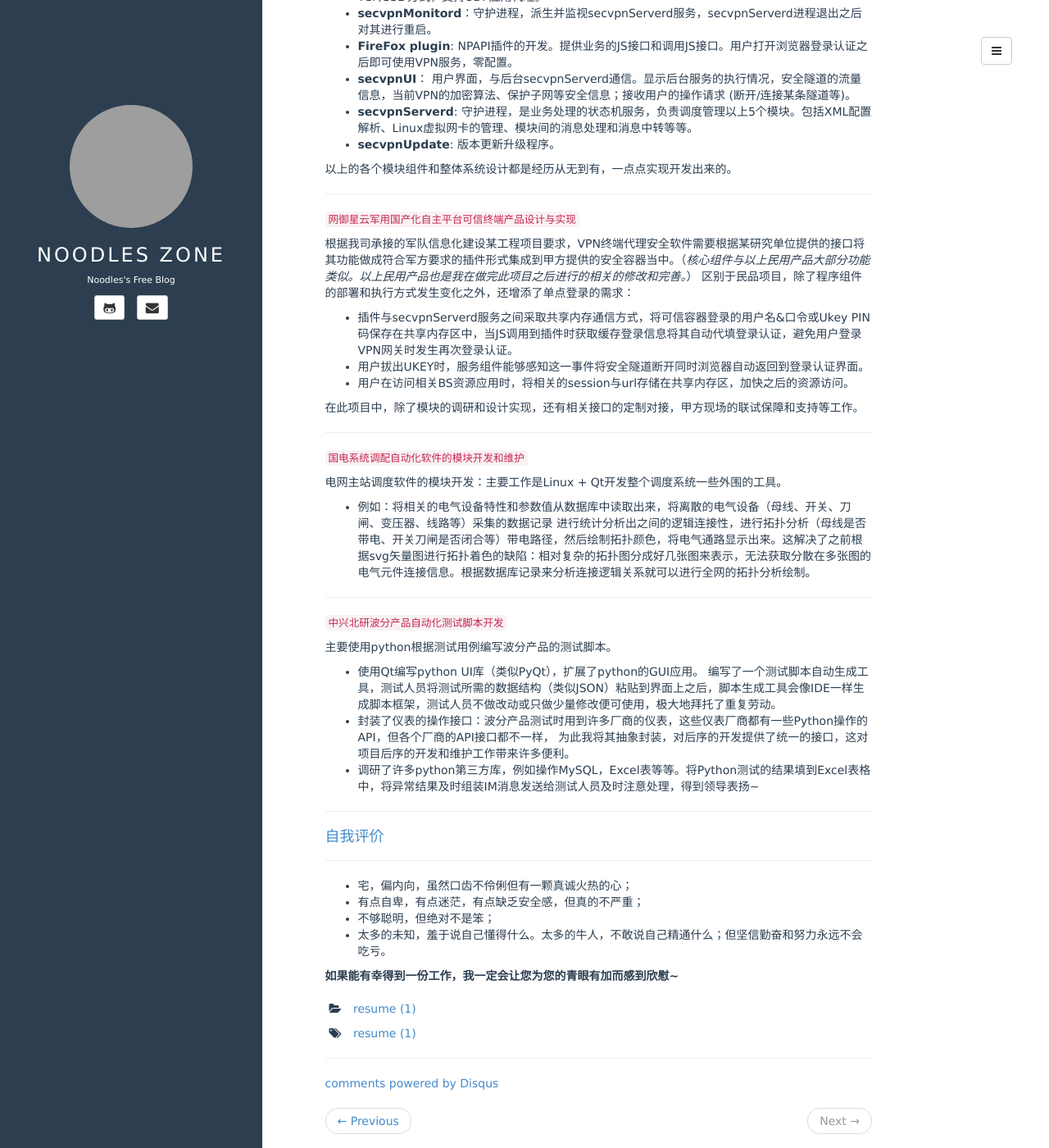
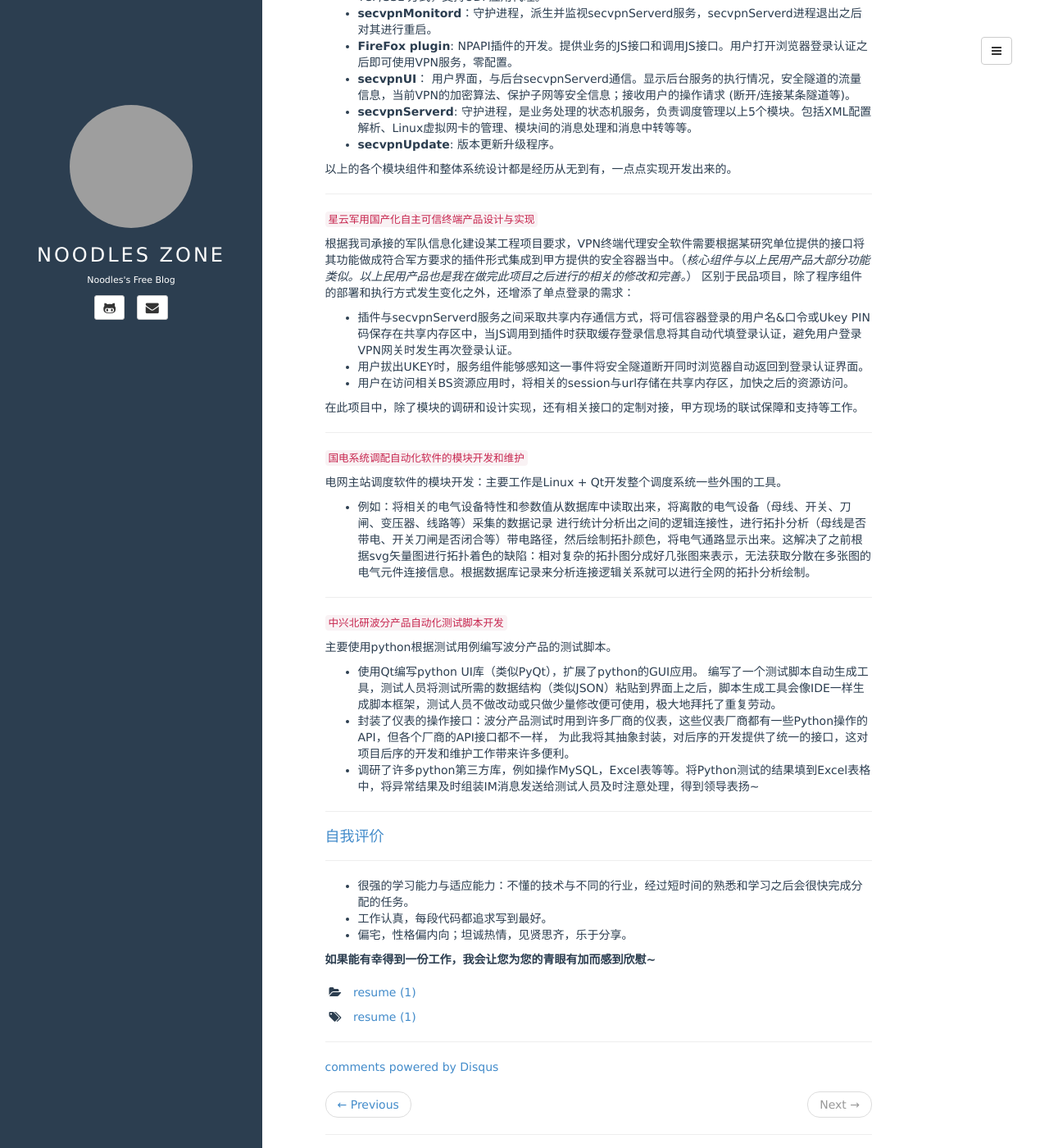
Before and after one commit to NoodlesMoMo/noodlesmomo.github.io, a Jekyll site: the page built from _posts/2016-04-30-resume.md, in a window 1280 px wide and 1400 px high, scrolled down 1534 px. Shown: the whole window at 82% size. Built offline with Jekyll 4.4.1, drawn with Linux system fonts in a browser that asks for light colours; Markdown is read by kramdown in place of the engine named in the settings; comment, search, counter and statistics services are not loaded; some of the changed text lies outside the part shown; grey boxes are pictures that could not be loaded.

Commit message:
fix something

```diff
--- a/_posts/2016-04-30-resume.md
+++ b/_posts/2016-04-30-resume.md
@@ -65,7 +65,7 @@ tags:
 ------------------------------------------------------------
 #### <a name="projects"> 项目介绍 </a>
 ------------------------------------------------------------
-`网御星云民用产品Linux VPN客户端的调研、整体设计与实现`
+`星云民用Linux VPN客户端的调研、设计与实现`
 
   - **secvpnd**: IPSEC 服务守护进程。openswan的移植和裁剪修改，在原有openswan基础上拓展实现其他方便命令，实现一个
 	与之通信的动态库使其方便集成；
@@ -81,7 +81,7 @@ tags:
   以上的各个模块组件和整体系统设计都是经历从无到有，一点点实现开发出来的。
 
 ------------------------------------------------------------
-`网御星云军用国产化自主平台可信终端产品设计与实现`
+`星云军用国产化自主可信终端产品设计与实现`
 
   根据我司承接的军队信息化建设某工程项目要求，VPN终端代理安全软件需要根据某研究单位提供的接口将其功能做成符合军方要求的插件形式集成到甲方提供的安全容器当中。（*核心组件与以上民用产品大部分功能类似。以上民用产品也是我在做完此项目之后进行的相关的修改和完善。*）
   区别于民品项目，除了程序组件的部署和执行方式发生变化之外，还增添了单点登录的需求：
@@ -114,10 +114,8 @@ tags:
 ------------------------------------------------------------
 #### <a name="self-evaluation"> 自我评价 </a>
 ------------------------------------------------------------
+  - 很强的学习能力与适应能力：不懂的技术与不同的行业，经过短时间的熟悉和学习之后会很快完成分配的任务。
+  - 工作认真，每段代码都追求写到最好。
+  - 偏宅，性格偏内向；坦诚热情，见贤思齐，乐于分享。
 
-  - 宅，偏内向，虽然口齿不伶俐但有一颗真诚火热的心；
-  - 有点自卑，有点迷茫，有点缺乏安全感，但真的不严重；
-  - 不够聪明，但绝对不是笨；
-  - 太多的未知，羞于说自己懂得什么。太多的牛人，不敢说自己精通什么；但坚信勤奋和努力永远不会吃亏。
-
-**如果能有幸得到一份工作，我一定会让您为您的青眼有加而感到欣慰~**
+**如果能有幸得到一份工作，我会让您为您的青眼有加而感到欣慰~**
```
